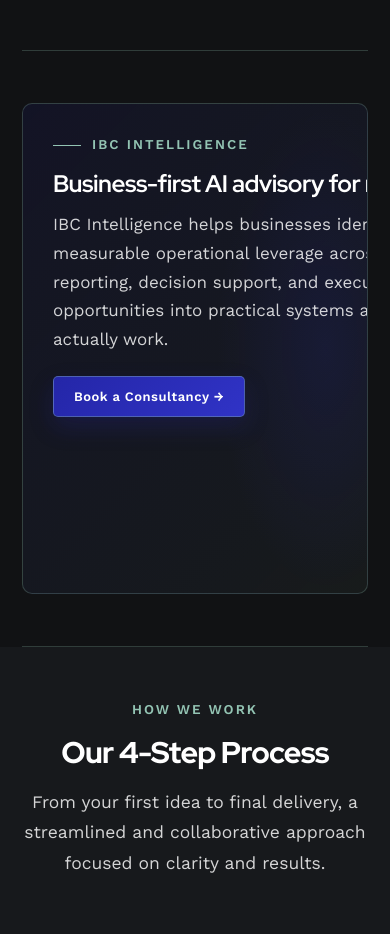
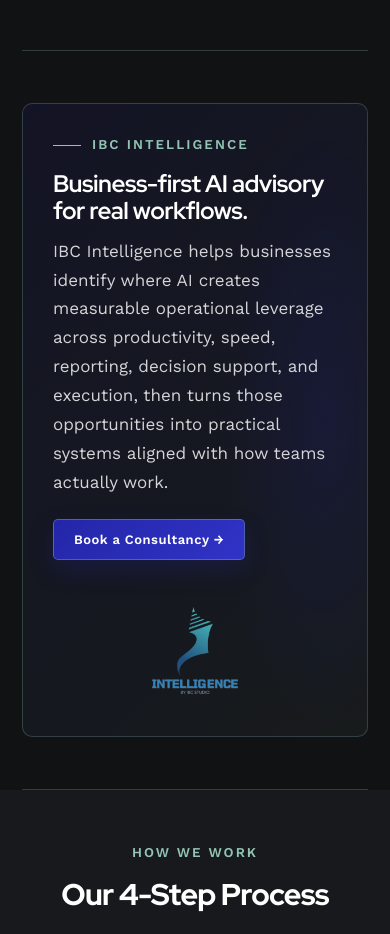
Before and after one commit to Kiran1314/ibc-web-2026, a Next.js app: page / in a window 390 px wide. Shown: the part 5495-6429 px from the top of the page. Built offline with nearby package versions, Linux system fonts and the light colour scheme.

Commit message:
first commit4

```diff
--- a/app/globals.css
+++ b/app/globals.css
@@ -125,6 +125,7 @@
 .intel-strip{display:grid;grid-template-columns:1.3fr .7fr;gap:36px;align-items:center;background:linear-gradient(135deg,rgba(36,38,168,.12),rgba(147,196,179,.05));border:1px solid var(--border);border-radius:10px;padding:34px 38px;position:relative;overflow:hidden}
 .intel-strip::before{content:'';position:absolute;inset:0;background:radial-gradient(ellipse 45% 70% at 88% 50%,rgba(36,38,168,.16),transparent 70%);pointer-events:none}
 .intel-strip>*{position:relative;z-index:1}
+.intel-container{justify-self:end}
 .intel-strip h2{font-size:clamp(24px,3vw,36px);letter-spacing:-.02em;margin-bottom:12px}
 .intel-strip p{color:var(--mid);line-height:1.7;max-width:690px}
 .intel-strip .intel-mark{justify-self:end;width:112px;height:112px;border-radius:18px;background:linear-gradient(135deg,#46b7b7,#244f7d);border:1px solid rgba(70,183,183,.42);display:flex;align-items:center;justify-content:center;box-shadow:0 18px 42px rgba(36,79,125,.24)}
@@ -677,6 +678,7 @@
   .ft-grid{grid-template-columns:1fr 1fr}
   .srv-grid{grid-template-columns:repeat(2,1fr)}
   .intel-strip{grid-template-columns:1fr;padding:30px}
+  .intel-container{justify-self:center}
   .intel-strip .intel-mark{justify-self:start;width:86px;height:86px}
   .tgrid{grid-template-columns:repeat(2,1fr);gap:14px;background:transparent;border:none;border-radius:0}
   .tgrid .tcard{border:1px solid var(--border);border-radius:10px}
@@ -730,10 +732,15 @@
   .stats-bar .sitem:nth-child(-n+2),.mini-stat-grid .sitem:nth-child(-n+2){border-bottom:1px solid var(--border)}
   .stats-bar .sitem:nth-child(3),.stats-bar .sitem:nth-child(4),.mini-stat-grid .sitem:nth-child(3),.mini-stat-grid .sitem:nth-child(4){border-bottom:none}
   .ft-grid,.fwrap,.cwrap,.ahwrap,.split-grid{grid-template-columns:1fr}
+  .cwrap{padding:112px 22px 56px}
   .ft-bottom{flex-direction:column;align-items:flex-start;gap:8px}
   .proc{grid-template-columns:1fr}
   .frow{grid-template-columns:1fr}
-  .cform{padding:28px}
+  .cform{padding:32px}
+  .cform h2{font-size:26px}
+  .fg label{font-size:12px}
+  .fg input,.fg select,.fg textarea{font-size:16px;padding:16px}
+  .fsub{padding:17px;font-size:16px}
   .bfeat{grid-template-columns:1fr}
   .blogs-feature-stack .bfcard{grid-template-columns:minmax(110px,.85fr) 1.15fr}
   .bgrid[style]{grid-template-columns:repeat(2,1fr)!important;padding-left:22px!important;padding-right:22px!important}
@@ -781,7 +788,7 @@
   .wload-wrap{padding:8px 22px 60px}
 
   .wfilter,.wtagbar{flex-wrap:nowrap;overflow-x:auto;overflow-y:hidden;scrollbar-width:none;-webkit-overflow-scrolling:touch;-webkit-mask-image:linear-gradient(90deg,transparent,#000 18px,#000 calc(100% - 24px),transparent);mask-image:linear-gradient(90deg,transparent,#000 18px,#000 calc(100% - 24px),transparent)}
-  .wfilter{padding-bottom:14px}
+  .wfilter{padding-top:5px;padding-bottom:14px}
   .wfilter::-webkit-scrollbar,.wtagbar::-webkit-scrollbar{display:none}
   .wfbtn,.wtagbtn{flex-shrink:0}
   .wsticky-bar{padding-top:14px}
--- a/app/page.js
+++ b/app/page.js
@@ -367,9 +367,7 @@
                       width: 'clamp(110px, 15vw, 200px)',
                       height: 'clamp(110px, 15vw, 200px)',
                       objectFit: 'contain',
-                      display: 'block',
-
-                      marginLeft: '400px'
+                      display: 'block'
                     }}
                   />
                 </div>
```
